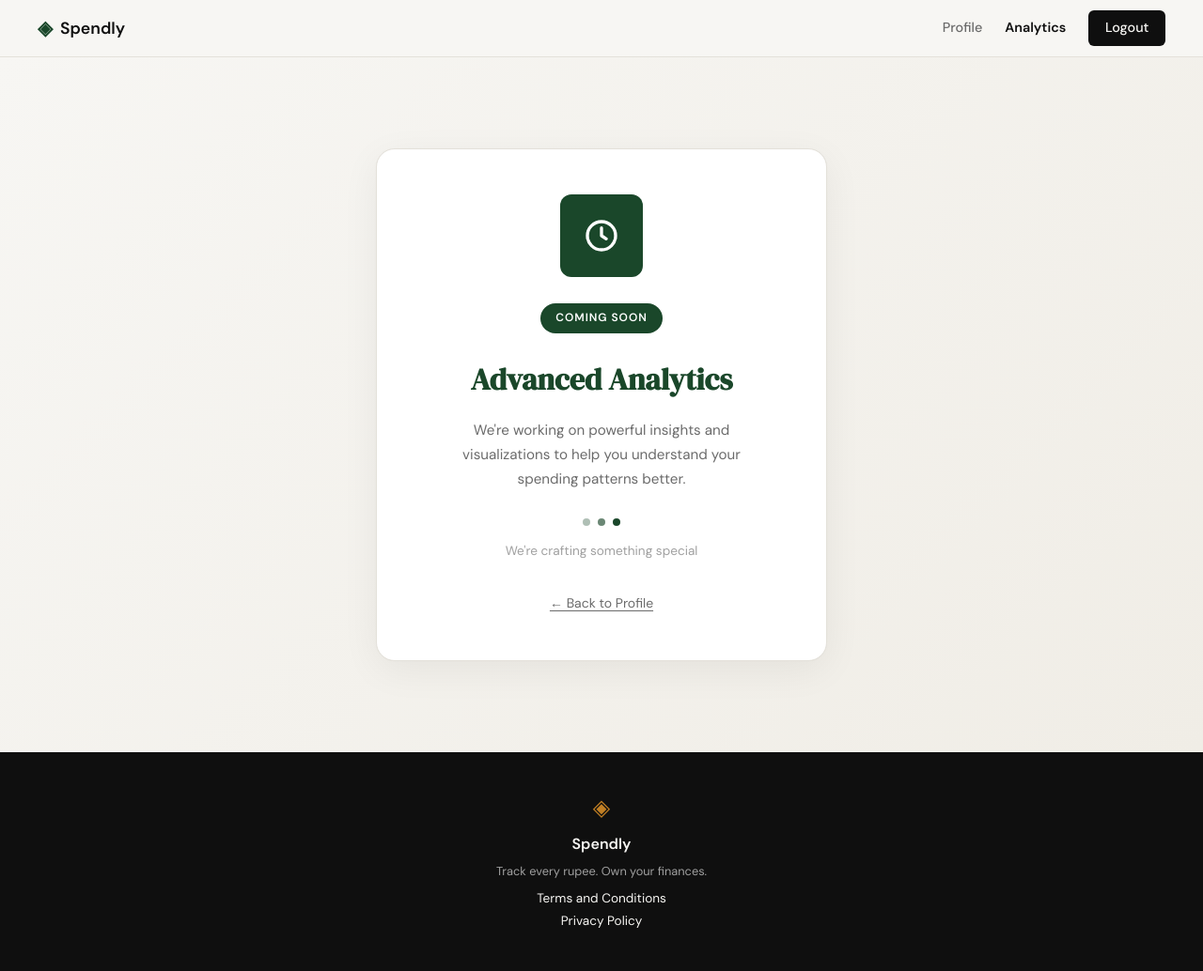
After one commit to SaurabhSSB/spendly, a Flask app: page /analytics in a window 1280 px wide. The commit adds this page. Shown: the whole page at 94% size. Run offline with Flask 3, Linux system fonts and the light colour scheme; a user stored in the database is signed in.

Commit message:
add coming soon page

```diff
--- a/app.py
+++ b/app.py
@@ -252,6 +252,13 @@ def delete_expense(id):
     return render_template("delete-expense.html")
 
 
+@app.route("/analytics")
+def analytics():
+    if not session.get("user_id"):
+        return redirect(url_for("login"))
+    return render_template("analytics.html")
+
+
 # ------------------------------------------------------------------ #
 # Database initialisation — runs once at startup                      #
 # ------------------------------------------------------------------ #
--- /dev/null
+++ b/static/css/analytics.css
@@ -0,0 +1,111 @@
+/* static/css/analytics.css */
+
+.analytics-section {
+    min-height: calc(100vh - 60px);
+    display: flex;
+    align-items: center;
+    justify-content: center;
+    padding: 3rem 1.5rem;
+    background: linear-gradient(135deg, var(--paper) 0%, var(--paper-warm) 100%);
+}
+
+.analytics-card {
+    position: relative;
+    width: 100%;
+    max-width: 480px;
+    background: var(--paper-card);
+    border: 1px solid var(--border);
+    border-radius: var(--radius-lg);
+    padding: 3rem 2.5rem;
+    text-align: center;
+    box-shadow: 0 10px 40px rgba(0, 0, 0, 0.06), 0 0 1px rgba(0, 0, 0, 0.04);
+}
+
+.analytics-icon {
+    width: 88px;
+    height: 88px;
+    margin: 0 auto 1.75rem;
+    background: var(--accent);
+    border-radius: var(--radius-md);
+    display: flex;
+    align-items: center;
+    justify-content: center;
+    color: var(--paper-card);
+}
+
+.analytics-icon svg {
+    width: 40px;
+    height: 40px;
+}
+
+.analytics-badge {
+    display: inline-block;
+    background: var(--accent);
+    color: var(--paper-card);
+    font-size: 0.75rem;
+    font-weight: 600;
+    letter-spacing: 0.08em;
+    text-transform: uppercase;
+    padding: 0.4rem 1rem;
+    border-radius: 999px;
+    margin-bottom: 1.5rem;
+}
+
+.analytics-title {
+    font-family: var(--font-display);
+    font-size: 2rem;
+    color: var(--accent);
+    margin-bottom: 1rem;
+}
+
+.analytics-body {
+    font-size: 0.95rem;
+    color: var(--ink-muted);
+    line-height: 1.7;
+    max-width: 360px;
+    margin: 0 auto 1.75rem;
+}
+
+.analytics-dots {
+    display: flex;
+    justify-content: center;
+    align-items: center;
+    gap: 0.5rem;
+    margin-bottom: 1rem;
+}
+
+.analytics-dots span {
+    width: 8px;
+    height: 8px;
+    border-radius: 50%;
+    background: var(--accent);
+    opacity: 0.35;
+}
+
+.analytics-dots span:nth-child(2) { opacity: 0.65; }
+.analytics-dots span:last-child { opacity: 1; }
+
+.analytics-note {
+    font-size: 0.85rem;
+    color: var(--ink-faint);
+    margin-bottom: 2rem;
+}
+
+.analytics-back {
+    font-size: 0.875rem;
+    color: var(--ink-muted);
+    text-decoration: underline;
+    text-underline-offset: 3px;
+    transition: color 0.15s ease;
+}
+
+.analytics-back:hover {
+    color: var(--accent);
+}
+
+/* Responsive */
+@media (max-width: 480px) {
+    .analytics-card {
+        padding: 2.5rem 1.5rem;
+    }
+}
--- a/static/css/style.css
+++ b/static/css/style.css
@@ -102,6 +102,7 @@ a { color: inherit; text-decoration: none; }
 
 .nav-links a { color: var(--ink-muted); transition: color 0.2s; }
 .nav-links a:hover { color: var(--ink); }
+.nav-links a.active { color: var(--ink); font-weight: 600; }
 
 .nav-cta {
     background: var(--ink) !important;
--- /dev/null
+++ b/templates/analytics.html
@@ -0,0 +1,39 @@
+{% extends "base.html" %}
+
+{% block title %}Analytics — Spendly{% endblock %}
+
+{% block head %}
+    <link rel="stylesheet" href="{{ url_for('static', filename='css/analytics.css') }}">
+{% endblock %}
+
+{% block content %}
+<section class="analytics-section">
+    <div class="analytics-card">
+        <div class="analytics-icon">
+            <svg viewBox="0 0 24 24" fill="none" stroke="currentColor" stroke-width="2" stroke-linecap="round" stroke-linejoin="round">
+                <circle cx="12" cy="12" r="9"></circle>
+                <polyline points="12 7 12 12 15 14"></polyline>
+            </svg>
+        </div>
+
+        <span class="analytics-badge">Coming Soon</span>
+
+        <h1 class="analytics-title">Advanced Analytics</h1>
+
+        <p class="analytics-body">
+            We're working on powerful insights and visualizations
+            to help you understand your spending patterns better.
+        </p>
+
+        <div class="analytics-dots">
+            <span></span>
+            <span></span>
+            <span></span>
+        </div>
+
+        <p class="analytics-note">We're crafting something special</p>
+
+        <a href="{{ url_for('profile') }}" class="analytics-back">&larr; Back to Profile</a>
+    </div>
+</section>
+{% endblock %}
--- a/templates/base.html
+++ b/templates/base.html
@@ -21,6 +21,7 @@
             <div class="nav-links">
                 {% if session.user_id %}
                     <a href="{{ url_for('profile') }}">Profile</a>
+                    <a href="{{ url_for('analytics') }}"{% if request.endpoint == 'analytics' %} class="active"{% endif %}>Analytics</a>
                     <a href="{{ url_for('logout') }}" class="nav-cta">Logout</a>
                 {% else %}
                     <a href="{{ url_for('login') }}">Sign in</a>
```
Also changed, not shown: image.png (added).
